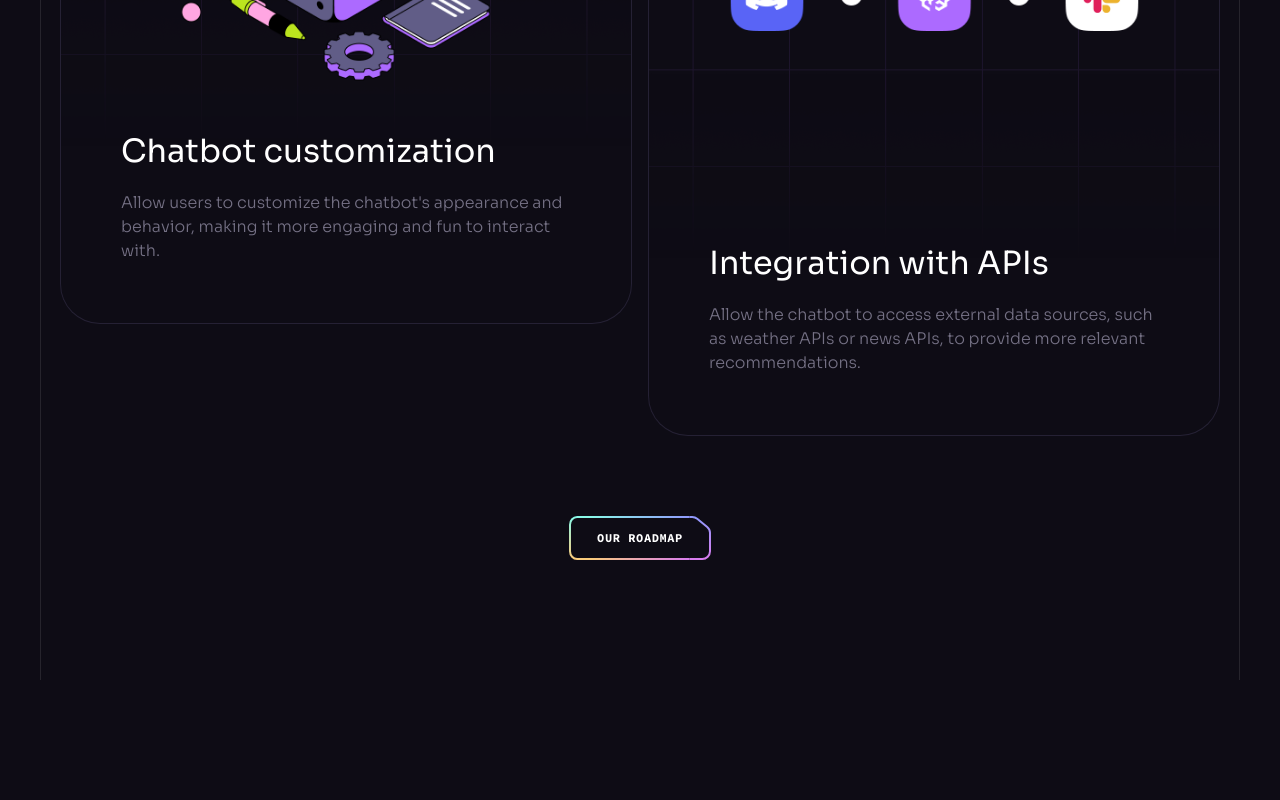
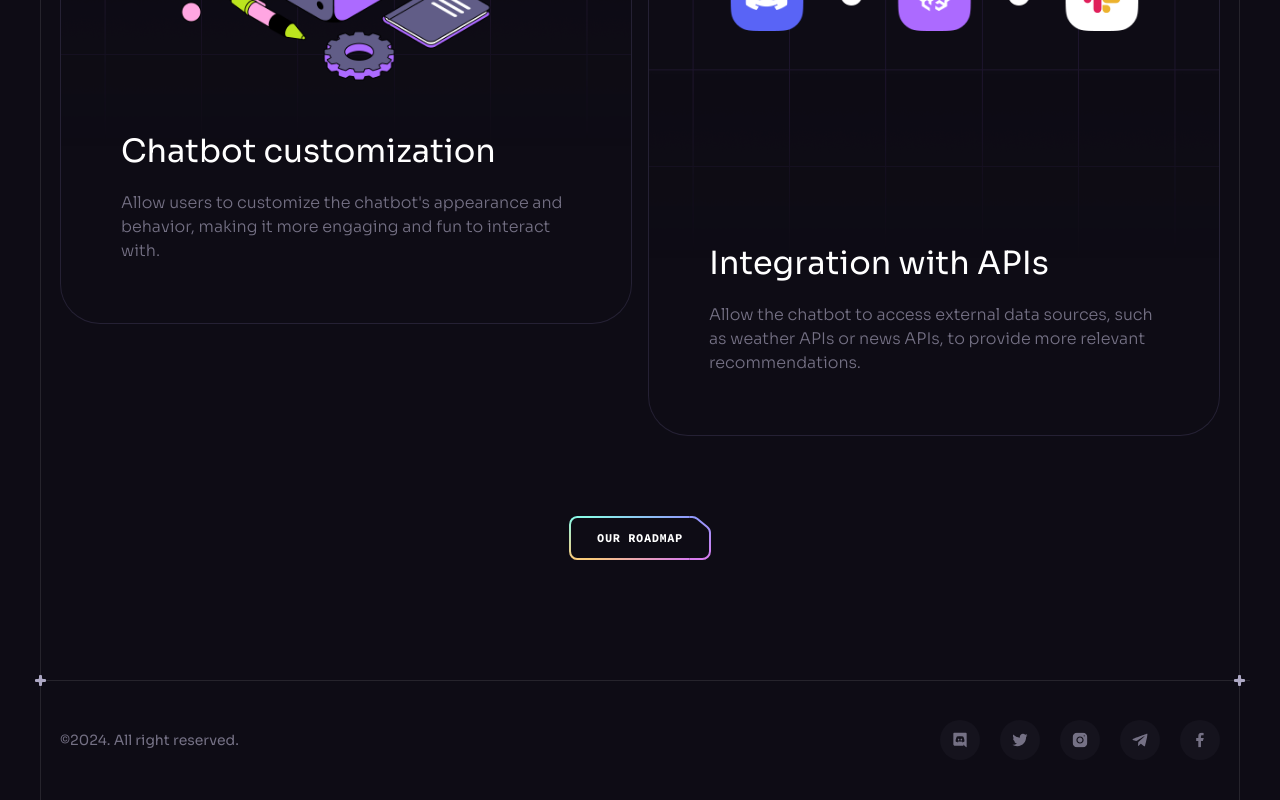
Before and after one commit to Shaheer5/brainwave, a React (Vite) app: page / in a window 1280 px wide. Shown: the part 8609-9409 px from the top of the page. Before the commit the page ends 9289 px from the top, so only its background shows below. Built offline with nearby package versions, Linux system fonts and the light colour scheme.

Commit message:
Footer Section completed

```diff
--- a/src/App.jsx
+++ b/src/App.jsx
@@ -1,6 +1,7 @@
 import ButtonGradient from "./assets/svg/ButtonGradient";
 import Benefits from "./components/Benefits";
 import Collaboration from "./components/Collaboration";
+import Footer from "./components/Footer";
 import Header from "./components/Header";
 import Hero from "./components/Hero";
 import Pricing from "./components/Pricing";
@@ -18,6 +19,7 @@
         <Services />
         <Pricing />
         <Roadmap />
+        <Footer />
       </div>
 
       <ButtonGradient />
--- /dev/null
+++ b/src/components/Footer.jsx
@@ -0,0 +1,24 @@
+import React from "react";
+import Section from "./Section";
+import { socials } from "../constants";
+
+const Footer = () => {
+  return (
+    <Section crosses className="!px-0 !py-10">
+      <div className="container flex sm:justify-between justify-center items-center gap-10 max-sm:flex-col">
+        <p className="caption text-n-4 lg:block">
+          &copy;{new Date().getFullYear()}. All right reserved.
+        </p>
+        <ul className="flex gap-5 flex-wrap">
+          {socials.map((item) => (
+            <a key={item.id} href={item.url} target="blank" className="flex items-center justify-center w-10 h-10 bg-n-7 rounded-full transition-colors hover:bg-n-6">
+              <img src={item.iconUrl} width={16} height={16} alt={item.title} />
+            </a>
+          ))}
+        </ul>
+      </div>
+    </Section>
+  );
+};
+
+export default Footer;
```
